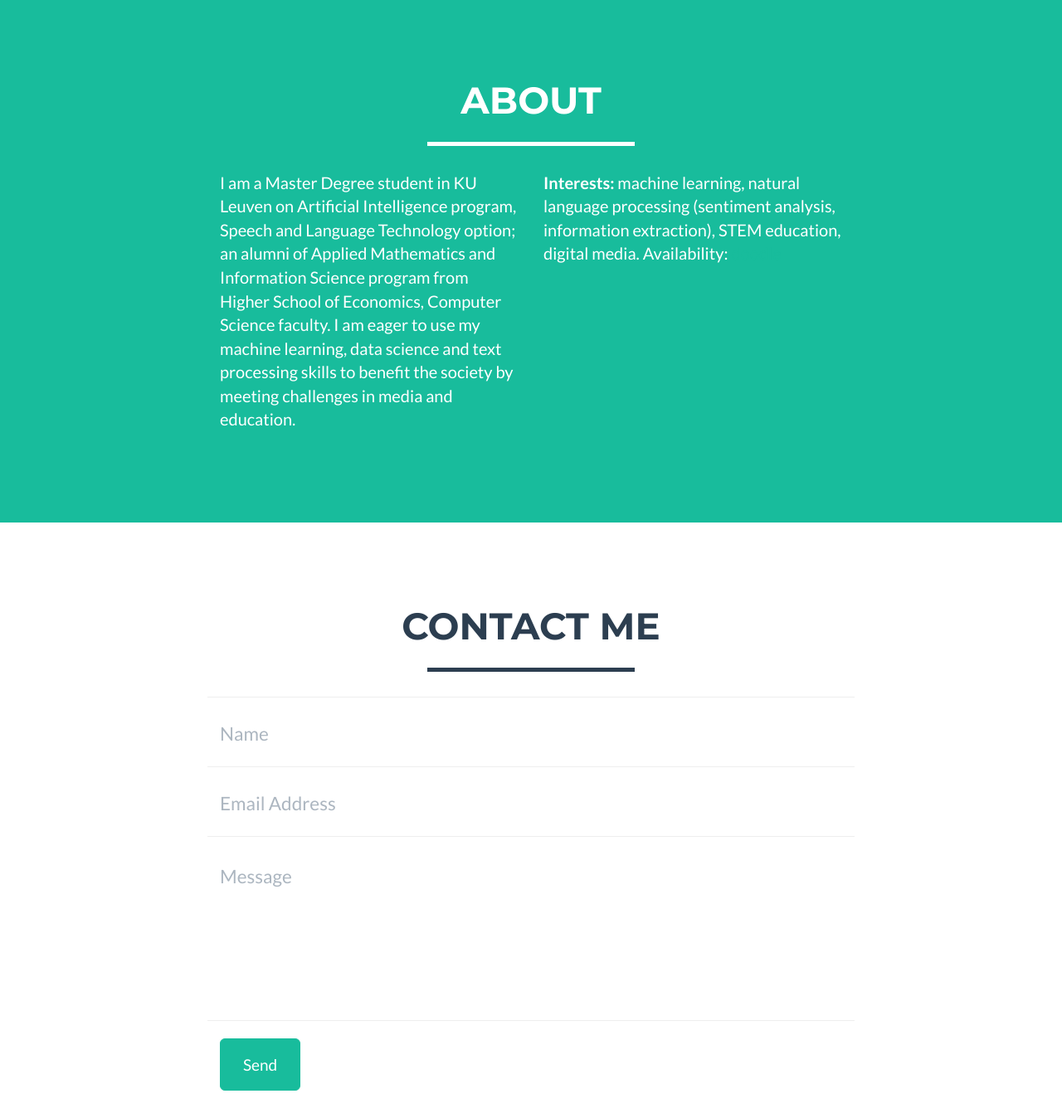
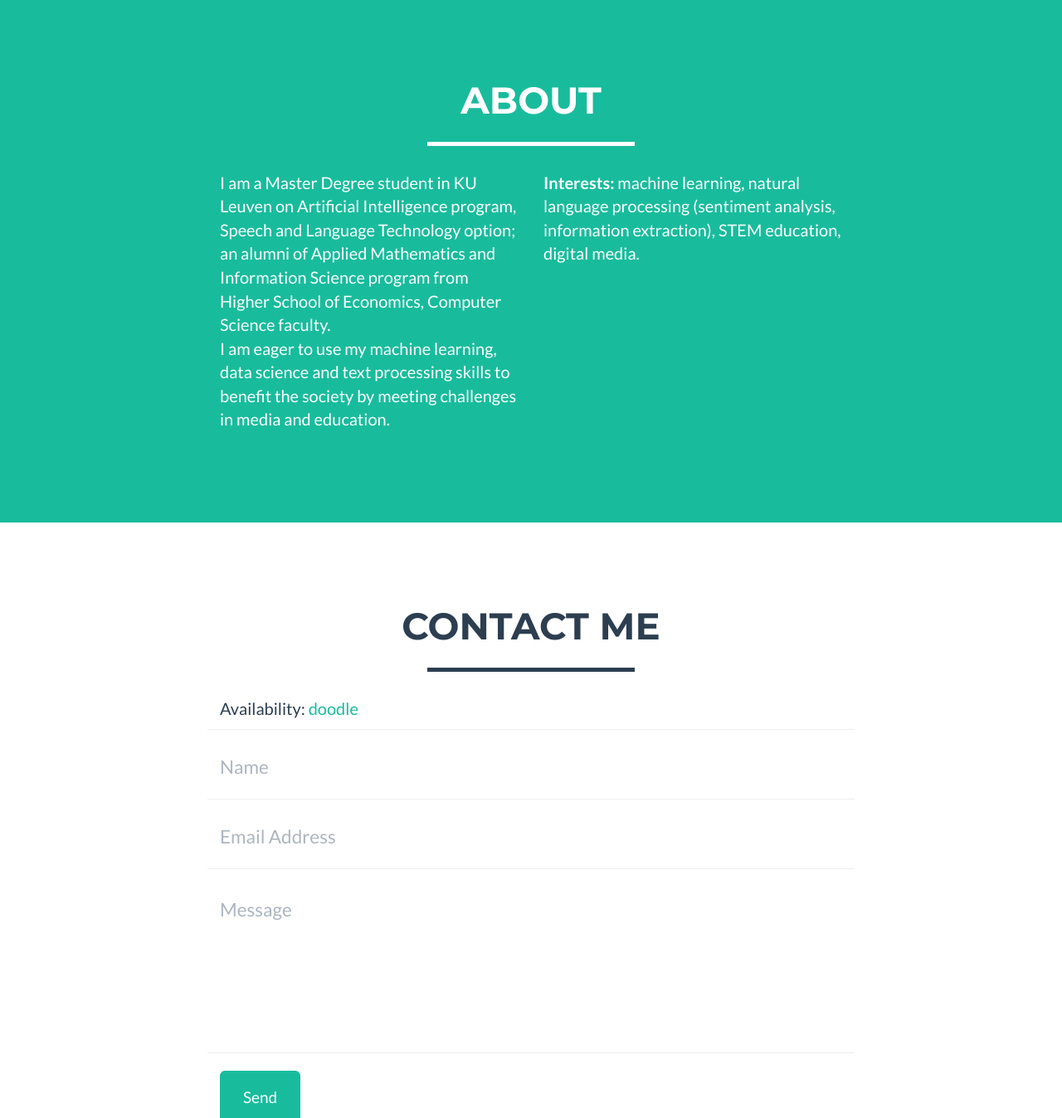
Before and after one commit to edloginova/edloginova.github.io, a Jekyll site: the page built from index.html, in a window 1280 px wide and 1400 px high, scrolled down 927 px, cut to the strip 52-1400 px from the top of the window. Shown: the whole strip at 83% size. Built offline with Jekyll 4.4.1, drawn with Linux system fonts in a browser that asks for light colours; some of the changed lines change nothing that is shown.

Commit message:
experimenting further

```diff
--- a/_includes/about.html
+++ b/_includes/about.html
@@ -10,12 +10,12 @@
             <div class="row">
                 <div class="col-lg-4 col-lg-offset-2">
                     <p>I am a Master Degree student in KU Leuven on Artificial Intelligence program, Speech and Language Technology option; an alumni of Applied Mathematics and Information Science program from Higher School of Economics, Computer Science faculty.
-I am eager to use my machine learning, data science and text processing skills to benefit the society by meeting challenges in media and education.
+<br>I am eager to use my machine learning, data science and text processing skills to benefit the society by meeting challenges in media and education.
 </p>
                 </div>
                 <div class="col-lg-4">
                     <p> <b>Interests:</b> machine learning, natural language processing (sentiment analysis, information extraction), STEM education, digital media.
-					Availability: <a href = "https://beta.doodle.com/edloginova">doodle</a></p>
+					</p>
                 </div>
             </div>
         </div>
--- a/_includes/contact_static.html
+++ b/_includes/contact_static.html
@@ -9,6 +9,7 @@
 		</div>
 		<div class="row">
 			<div class="col-lg-8 col-lg-offset-2">
+			<p>Availability: <a href = "https://beta.doodle.com/edloginova">doodle</a></p>
 				<form  action="//formspree.io/you@email.com" method="POST" name="sentMessage" id="contactForm" novalidate>
 					<div class="row control-group">
 						<div class="form-group col-xs-12 floating-label-form-group controls">
```
